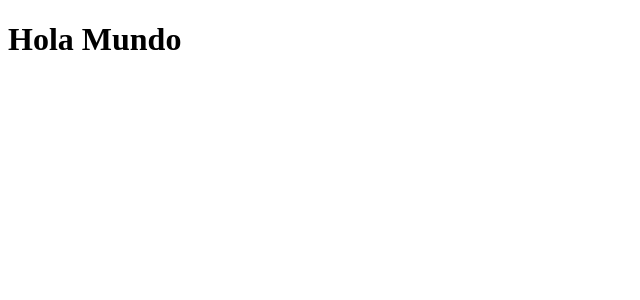
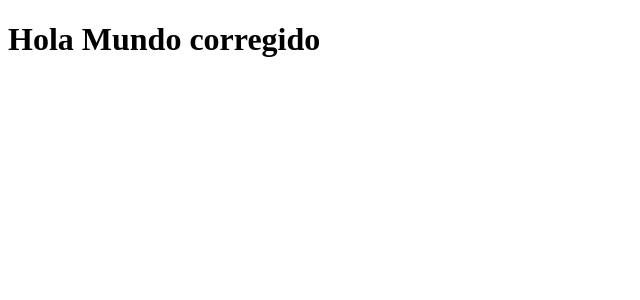
Before and after one commit to btarache/pruebas, a React (Vite) app: page / in a window 1280 px wide. Shown: the top 300 px of the page, without its empty margins (0-640 px from the left). Built offline with nearby package versions, Linux system fonts and the light colour scheme.

Commit message:
Hola Mundo (corregido)

```diff
--- a/src/PrimerComponente.jsx
+++ b/src/PrimerComponente.jsx
@@ -1,11 +1,5 @@
-import React from 'react'
-
-const PrimerComponente = () => {
-  return (
-    <div>
-      <h1>Hola Mundo</h1>
-    </div>
-  )
+export const PrimerComponente = () => {
+    return (
+        <h1>Hola Mundo corregido</h1>
+    )
 }
-
-export default PrimerComponente
--- a/src/main.jsx
+++ b/src/main.jsx
@@ -1,6 +1,6 @@
 import { StrictMode } from 'react'
 import { createRoot } from 'react-dom/client'
-import PrimerComponente from './PrimerComponente'
+import { PrimerComponente } from './PrimerComponente' /* Se coloca entre llaves por no se default */
 
 createRoot(document.getElementById('root')).render(
   <StrictMode>
```
